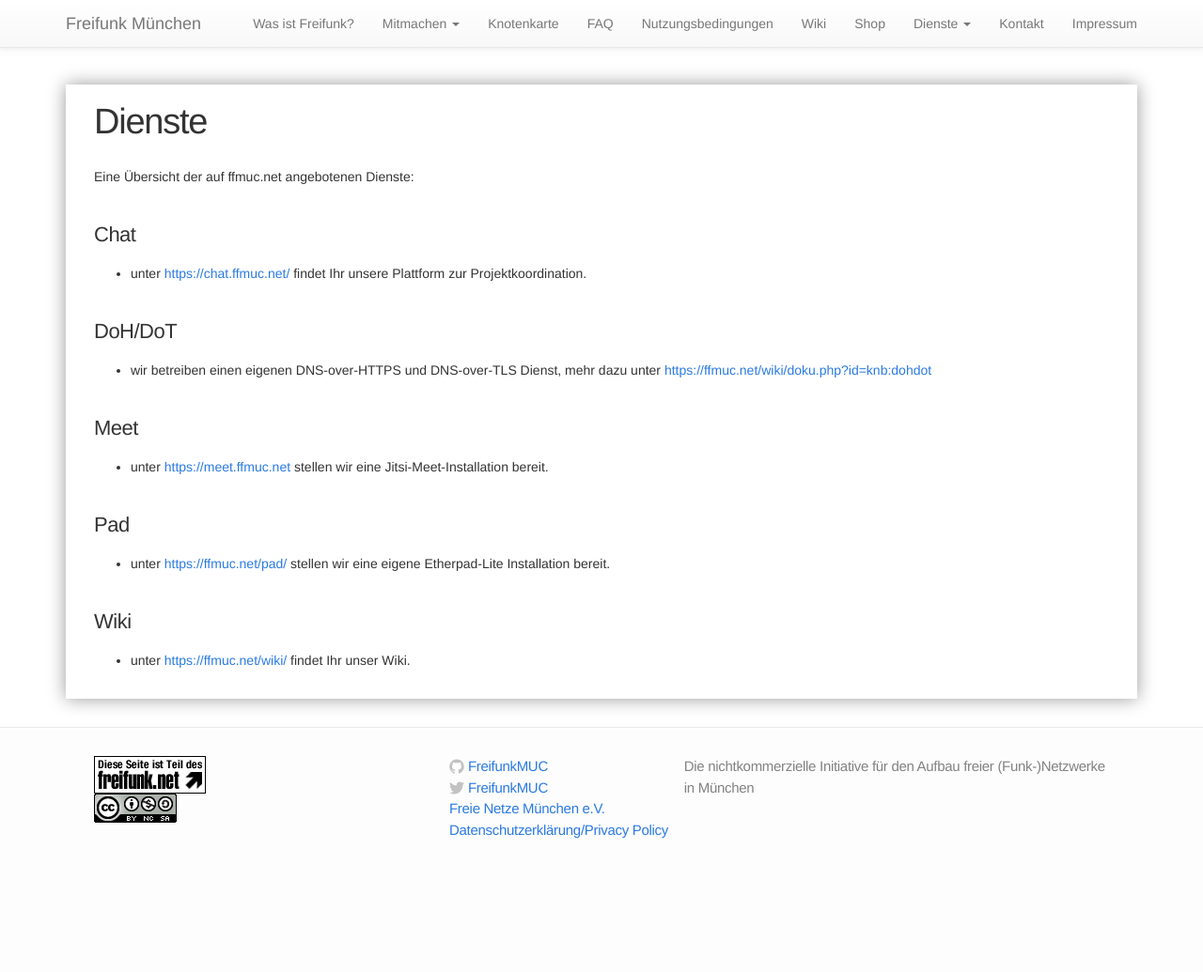
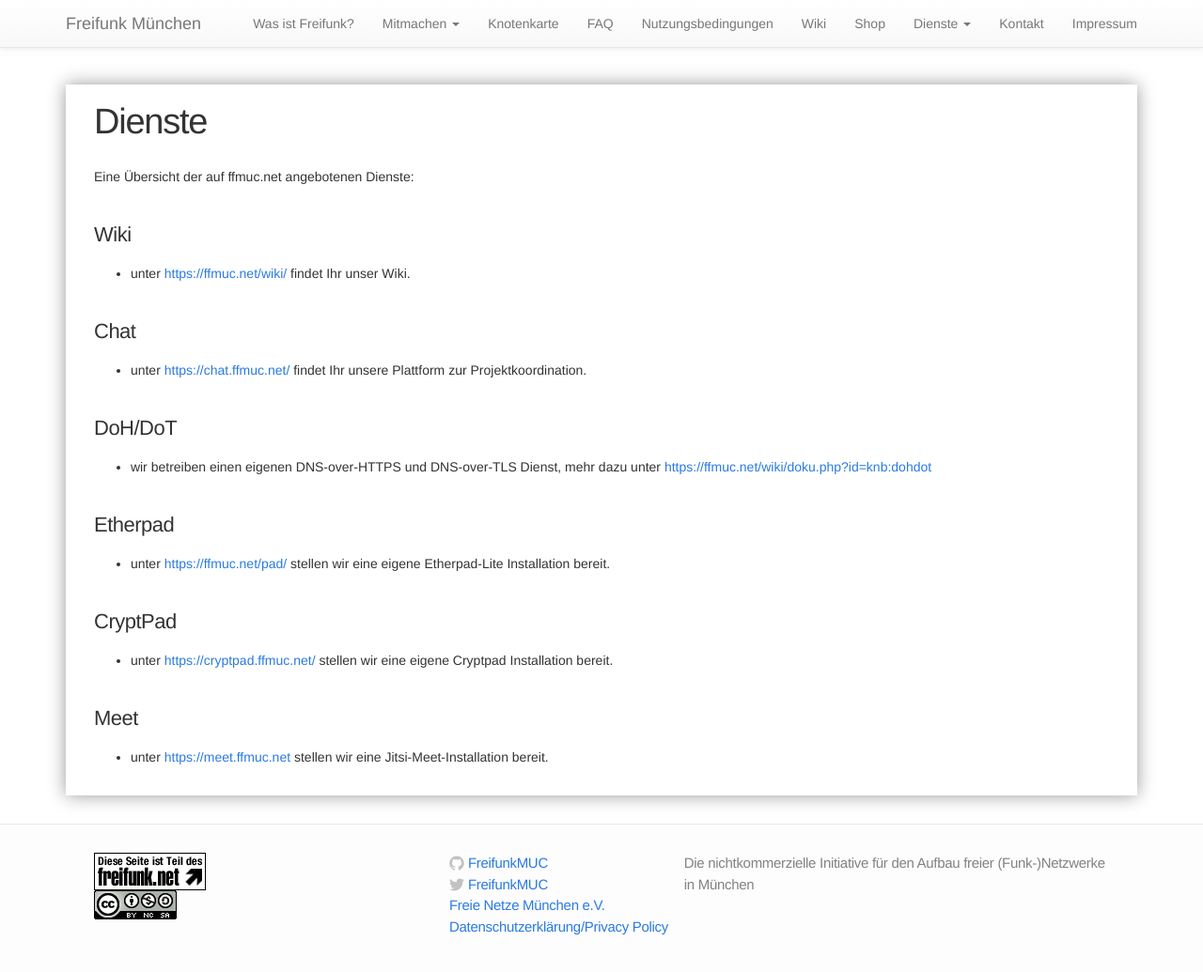
Before and after one commit to freifunkMUC/freifunkmuc.github.io, a Jekyll site: the page built from dienste.md, in a window 1280 px wide and 1053 px high. Shown: the top 1035 px of the window at 94% size. Built offline with Jekyll 4.4.1, drawn with Linux system fonts in a browser that asks for light colours.

Commit message:
Update dienste.md
add CryptPad

```diff
--- a/dienste.md
+++ b/dienste.md
@@ -6,17 +6,20 @@ permalink: /dienste/
 
 Eine Übersicht der auf ffmuc.net angebotenen Dienste:
 
+### Wiki
+  * unter [https://ffmuc.net/wiki/](https://ffmuc.net/wiki/) findet Ihr unser Wiki.
+
 ### Chat
   * unter [https://chat.ffmuc.net/](https://chat.ffmuc.net/) findet Ihr unsere Plattform zur Projektkoordination.
 
 ### DoH/DoT
   * wir betreiben einen eigenen DNS-over-HTTPS und DNS-over-TLS Dienst, mehr dazu unter [https://ffmuc.net/wiki/doku.php?id=knb:dohdot](https://ffmuc.net/wiki/doku.php?id=knb:dohdot)
 
+### Etherpad
+  * unter [https://ffmuc.net/pad/](https://ffmuc.net/pad/) stellen wir eine eigene Etherpad-Lite Installation bereit.
+
+### CryptPad
+  * unter [https://cryptpad.ffmuc.net/](https://cryptpad.ffmuc.net/) stellen wir eine eigene Cryptpad Installation bereit.
+
 ### Meet
   * unter [https://meet.ffmuc.net](https://meet.ffmuc.net) stellen wir eine Jitsi-Meet-Installation bereit.
-
-### Pad
-  * unter [https://ffmuc.net/pad/](https://ffmuc.net/pad/) stellen wir eine eigene Etherpad-Lite Installation bereit.
-
-### Wiki
-  * unter [https://ffmuc.net/wiki/](https://ffmuc.net/wiki/) findet Ihr unser Wiki.
```
